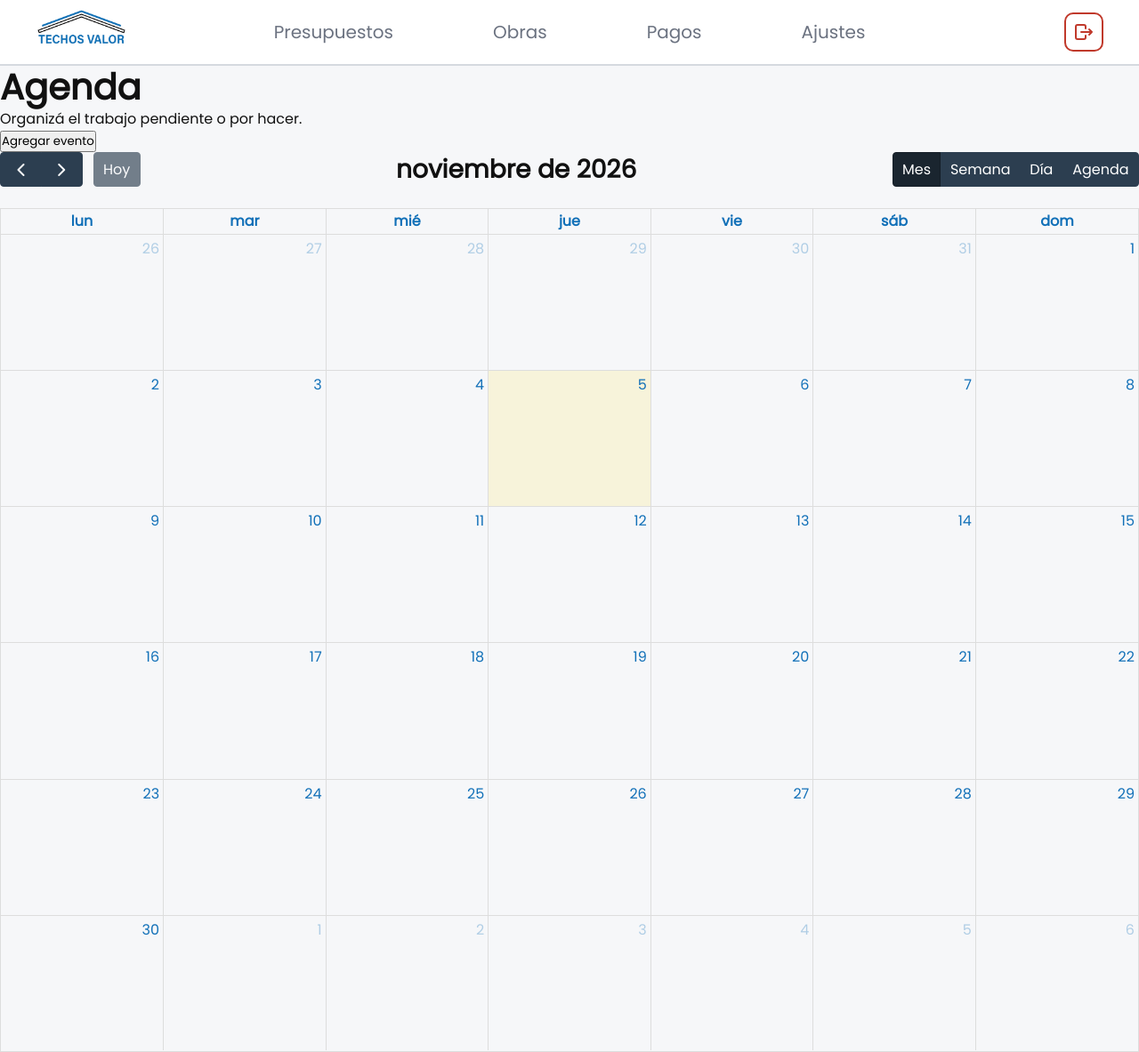
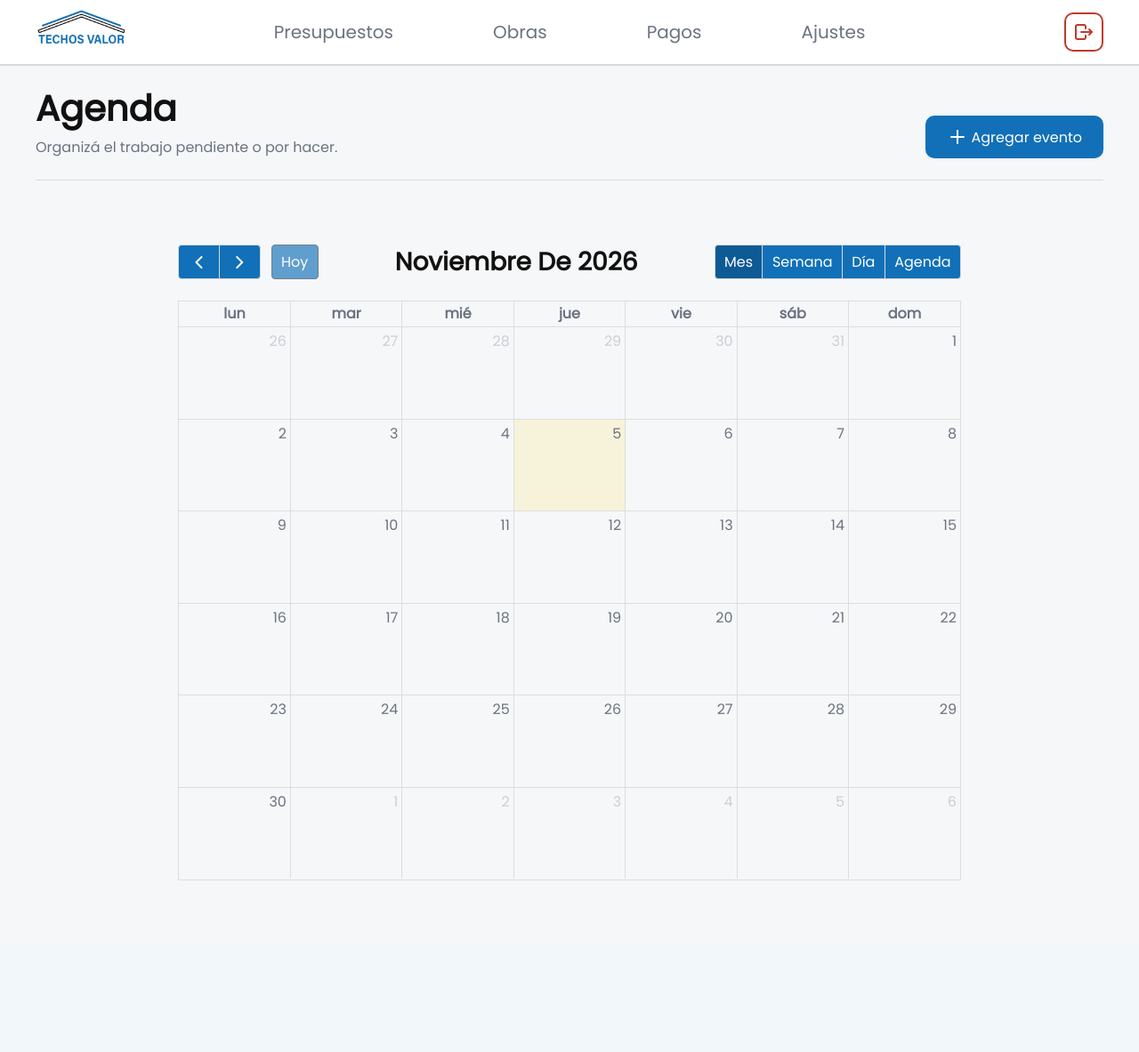
Before and after one commit to lautaroCardenas/techos_valor, a Django app: page /agenda/ in a window 1280 px wide. Shown: the whole page at 89% size. After the commit the page ends 990 px from the top, so only its background shows below. Run offline with Django 5.2, Linux system fonts and the light colour scheme; the visitor is signed in with stand-in values (Sample User, id 1); data that the repository does not hold is empty.

Commit message:
add: estilos a agenda

```diff
--- a/agenda/views.py
+++ b/agenda/views.py
@@ -24,7 +24,7 @@ def agenda_eventos(request): # Carga todos los eventos registrados.
             "id": e.id,
             "title": e.titulo,
             "start": local.replace(tzinfo=None).isoformat(),
-            "color": e.tipo.color if e.tipo else "#1170b8",
+            "color": e.tipo.color if e.tipo else "#f29b1d",
             "classNames": [f"estado-{e.estado.estado.lower()}"] if e.estado else [],
             "extendedProps": {
                 "fecha": local.strftime("%Y-%m-%dT%H:%M"),
--- /dev/null
+++ b/static/styles/agenda.css
@@ -0,0 +1,245 @@
+.agenda {
+  width: 100%;
+  max-width: var(--container-width);
+  margin: 0 auto;
+  padding: var(--space-4) var(--space-5) var(--space-5);
+}
+
+.agenda__header {
+  display: flex;
+  align-items: flex-end;
+  padding-bottom: var(--space-4);
+  margin-bottom: var(--space-5);
+  border-bottom: 1.5px solid var(--border-color);
+}
+
+.agenda__header__text {
+  flex: 1;
+}
+
+.agenda__titulo {
+  font-weight: 700;
+}
+
+.agenda__subtitulo {
+  margin-top: var(--space-2);
+  color: var(--text-muted);
+}
+
+.agenda__btn {
+  max-height: 3rem;
+  display: flex;
+  align-items: center;
+  justify-content: center;
+  padding: 0.75rem 1.5rem;
+  font-family: inherit;
+  font-size: 1rem;
+  font-weight: 500;
+  color: #fff;
+  background-color: var(--primary-color);
+  border: none;
+  border-radius: var(--radius-md);
+  cursor: pointer;
+  box-shadow: var(--shadow-card);
+  transition: all 0.2s ease;
+}
+
+.agenda__btn:hover {
+  background-color: var(--primary-dark);
+}
+
+.agenda__btn__svg {
+  width: 1.5rem;
+  margin-right: var(--space-1);
+}
+
+.agenda__calendario {
+  padding: 2rem 10rem;
+}
+
+.fc-direction-ltr {
+  max-height: 90vh;
+}
+
+.fc .fc-toolbar-title {
+  color: var(--text-color);
+  text-transform: capitalize;
+}
+
+.fc .fc-button-primary {
+  background-color: var(--primary-color);
+  border: 1.5px solid var(--border-color);
+  transition: all 0.2s ease;
+}
+
+.fc .fc-button-primary:not(:disabled).fc-button-active {
+  background-color: var(--primary-dark);
+  border: 1.5px solid var(--border-color);
+}
+
+.fc .fc-button-primary:hover {
+  background-color: var(--primary-dark);
+}
+
+.fc .fc-button-primary:disabled {
+  background-color: var(--primary-color);
+}
+
+.fc-scrollgrid-sync-inner a {
+  color: var(--text-muted);
+}
+.fc-direction-ltr .fc-daygrid-event.fc-event-end {
+  color: var(--primary-color);
+  font-size: 0.9rem;
+}
+
+.agenda__nuevo__dialog {
+  position: fixed;
+  inset: 0;
+  margin: auto;
+
+  width: min(32rem, calc(100% - 2rem));
+  max-height: 90vh;
+  overflow-y: auto;
+
+  padding: var(--space-4);
+  color: var(--text-color);
+  background-color: var(--surface-color);
+  border: 1.5px solid var(--border-color);
+  border-radius: var(--radius-lg);
+  box-shadow: 0 10px 30px rgba(17, 24, 39, 0.18);
+}
+
+.agenda__nuevo__dialog[open] {
+  animation: dialog-entrada 0.2s ease;
+}
+
+.agenda__nuevo__dialog::backdrop {
+  background-color: rgba(
+    11,
+    46,
+    74,
+    0.45
+  ); /* --secondary-color con transparencia */
+  backdrop-filter: blur(2px);
+}
+
+@keyframes dialog-entrada {
+  from {
+    opacity: 0;
+    transform: translateY(-8px) scale(0.98);
+  }
+  to {
+    opacity: 1;
+    transform: translateY(0) scale(1);
+  }
+}
+
+.agenda__nuevo__titulo {
+  margin-bottom: var(--space-4);
+  padding-bottom: var(--space-3);
+  border-bottom: 1.5px solid var(--border-color);
+  font-weight: 700;
+}
+
+.agenda__nuevo__form {
+  display: flex;
+  flex-direction: column;
+  gap: var(--space-3);
+}
+
+.agenda__nuevo__form p {
+  display: flex;
+  flex-direction: column;
+  gap: var(--space-1);
+  margin: 0;
+}
+
+.agenda__nuevo__form label {
+  margin-bottom: 0;
+  font-size: 0.875rem;
+  font-weight: 500;
+  color: var(--text-muted);
+}
+
+.agenda__nuevo__form input[type="text"],
+.agenda__nuevo__form input[type="number"],
+.agenda__nuevo__form input[type="date"],
+.agenda__nuevo__form input[type="time"],
+.agenda__nuevo__form input[type="datetime-local"],
+.agenda__nuevo__form select,
+.agenda__nuevo__form textarea {
+  font-size: 1rem;
+  transition:
+    border-color 0.15s ease,
+    box-shadow 0.15s ease;
+}
+
+.agenda__nuevo__form textarea {
+  min-height: 6rem;
+  resize: vertical;
+}
+
+.agenda__nuevo__form .errorlist {
+  margin: 0;
+  font-size: 0.85rem;
+}
+
+#errores-evento {
+  min-height: 0;
+  font-size: 0.875rem;
+  color: var(--danger-color);
+}
+
+#errores-evento:empty {
+  display: none;
+}
+
+.agenda__nuevo__btn {
+  display: inline-flex;
+  align-items: center;
+  justify-content: center;
+  padding: 0.65rem 1.25rem;
+  font-family: inherit;
+  font-size: 1rem;
+  font-weight: 500;
+  border: 2px solid transparent;
+  border-radius: var(--radius-md);
+  cursor: pointer;
+  transition:
+    background-color 0.15s ease,
+    color 0.15s ease,
+    border-color 0.15s ease;
+}
+
+.agenda__btn__guardar {
+  color: #fff;
+  background-color: var(--primary-color);
+  box-shadow: var(--shadow-card);
+}
+
+.agenda__btn__guardar:hover {
+  background-color: var(--primary-dark);
+}
+
+.agenda__btn__eliminar {
+  color: var(--danger-color);
+  background-color: var(--surface-color);
+  border-color: var(--danger-color);
+}
+
+.agenda__btn__eliminar:hover {
+  color: #fff;
+  background-color: var(--danger-color);
+}
+
+.agenda__btn__cancelar {
+  color: var(--text-muted);
+  background-color: var(--surface-color);
+  border-color: var(--border-color);
+}
+
+.agenda__btn__cancelar:hover {
+  color: var(--text-color);
+  background-color: var(--bg-color);
+}
--- a/templates/agenda/agenda.html
+++ b/templates/agenda/agenda.html
@@ -1,7 +1,7 @@
 {% extends 'base.html' %}
 {% load static %}
 {% block extra_css %}
-<link rel="stylesheet" href="{% static 'styles/obras.css' %}">
+<link rel="stylesheet" href="{% static 'styles/agenda.css' %}">
 {% endblock %}
 
 {% block title %}Agenda{% endblock %}
@@ -9,14 +9,18 @@
 {% block content %}
 <section class="agenda">
     <div class="agenda__header">
+        <div class="agenda__header__text">
             <h1 class="agenda__titulo">Agenda</h1>
             <p class="agenda__subtitulo">Organizá el trabajo pendiente o por hacer.</p>
+        </div>
         <div class="agenda__agregarevento__btn">
-            <button type="button" id="btn-agregar-evento">
+            <button type="button" id="btn-agregar-evento" class="agenda__btn">
+                <svg class="agenda__btn__svg" xmlns="http://www.w3.org/2000/svg" viewBox="0 0 24 24"><path fill="#fff" d="M19 11h-6V5a1 1 0 0 0-2 0v6H5a1 1 0 0 0 0 2h6v6a1 1 0 0 0 2 0v-6h6a1 1 0 0 0 0-2"/></svg>
                 Agregar evento
             </button>
         </div>
     </div>
+    <div class="agenda__calendario">
         <div id="calendario"
             data-events-url="{% url 'agenda:agenda_eventos' %}"
             data-create-url="{% url 'agenda:evento_crear' %}"
@@ -24,17 +28,19 @@
             data-delete-url="{% url 'agenda:evento_borrar' 0 %}"
             data-move-url="{% url 'agenda:evento_mover' 0 %}"></div>
 
-    <dialog id="dialogo-evento">
-        <h3 id="titulo-dialogo">Nuevo evento</h3>
-        <form id="form-evento">
+        <dialog id="dialogo-evento" class="agenda__nuevo__dialog">
+            <h3 id="titulo-dialogo" class="agenda__nuevo__titulo">Nuevo evento</h3>
+            <form id="form-evento" class="agenda__nuevo__form">
                 {% csrf_token %}
                 {{ form.as_p }}
                 <p id="errores-evento"></p>
-            <button type="submit">Guardar</button>
-            <button type="button" id="eliminar-evento" hidden>Eliminar</button>
-            <button type="button" id="cancelar-evento">Cancelar</button>
+                <button type="submit" class="agenda__nuevo__btn agenda__btn__guardar">Guardar</button>
+                <button type="button" id="eliminar-evento" hidden class="agenda__nuevo__btn agenda__btn__eliminar">Eliminar</button>
+                <button type="button" id="cancelar-evento" class="agenda__nuevo__btn agenda__btn__cancelar">Cancelar</button>
             </form>
         </dialog>
+    </div>
+
 </section>
 
 {% endblock %}
```
Lines whose indentation alone changed are shown as unchanged.
